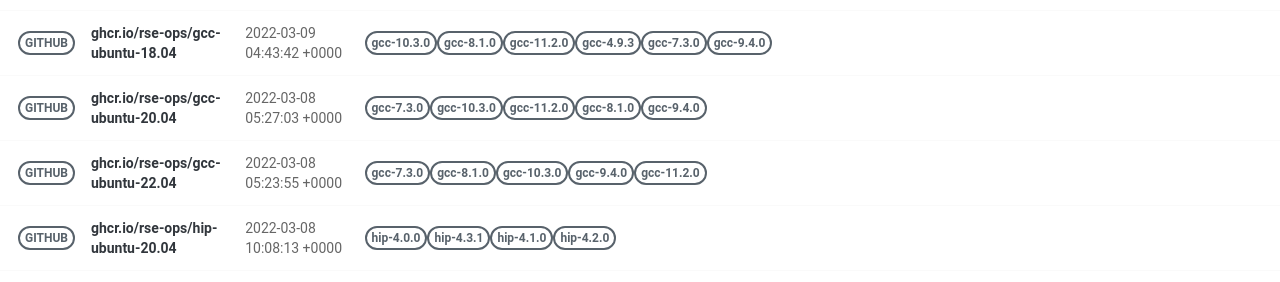
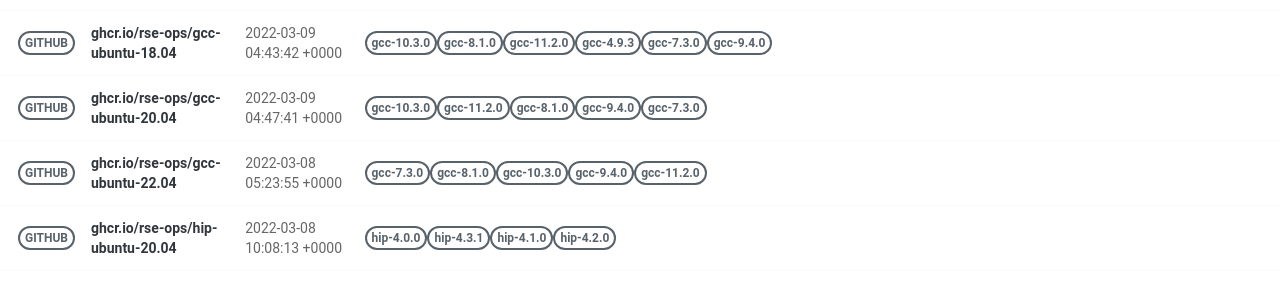
Before and after one commit to rse-ops/docker-images, a Jekyll site: the page built from pages/index.md, in a window 1280 px wide. Shown: the part 581-863 px from the top of the page. Built offline with Jekyll 4.4.1, drawn with Linux system fonts in a browser that asks for light colours; nearby versions of some CDN libraries.

Commit message:
Automated push to update library 2022-03-09

```diff
--- a/_library/ghcr.io-rse-ops-gcc-ubuntu-20.04.md
+++ b/_library/ghcr.io-rse-ops-gcc-ubuntu-20.04.md
@@ -1,14 +1,11 @@
 ---
 layout: container
 name: ghcr.io/rse-ops/gcc-ubuntu-20.04
-updated_at: 2022-03-08 05:27:03.351099
+updated_at: 2022-03-09 04:47:41.445737
 
 
 container_url: https://github.com/orgs/rse-ops/packages/container/package/gcc-ubuntu-20.04
 versions:
- - tag: gcc-7.3.0
-   dockerfile: https://github.com/rse-ops/docker-images/blob/main/ubuntu/gcc/Dockerfile
-   manifest: https://crane.ggcr.dev/manifest/ghcr.io/rse-ops/gcc-ubuntu-20.04:gcc-7.3.0
  - tag: gcc-10.3.0
    dockerfile: https://github.com/rse-ops/docker-images/blob/main/ubuntu/gcc/Dockerfile
    manifest: https://crane.ggcr.dev/manifest/ghcr.io/rse-ops/gcc-ubuntu-20.04:gcc-10.3.0
```
Also changed, not shown: other parts of _library/ghcr.io-rse-ops-gcc-ubuntu-20.04.md (+3 -0 lines).
